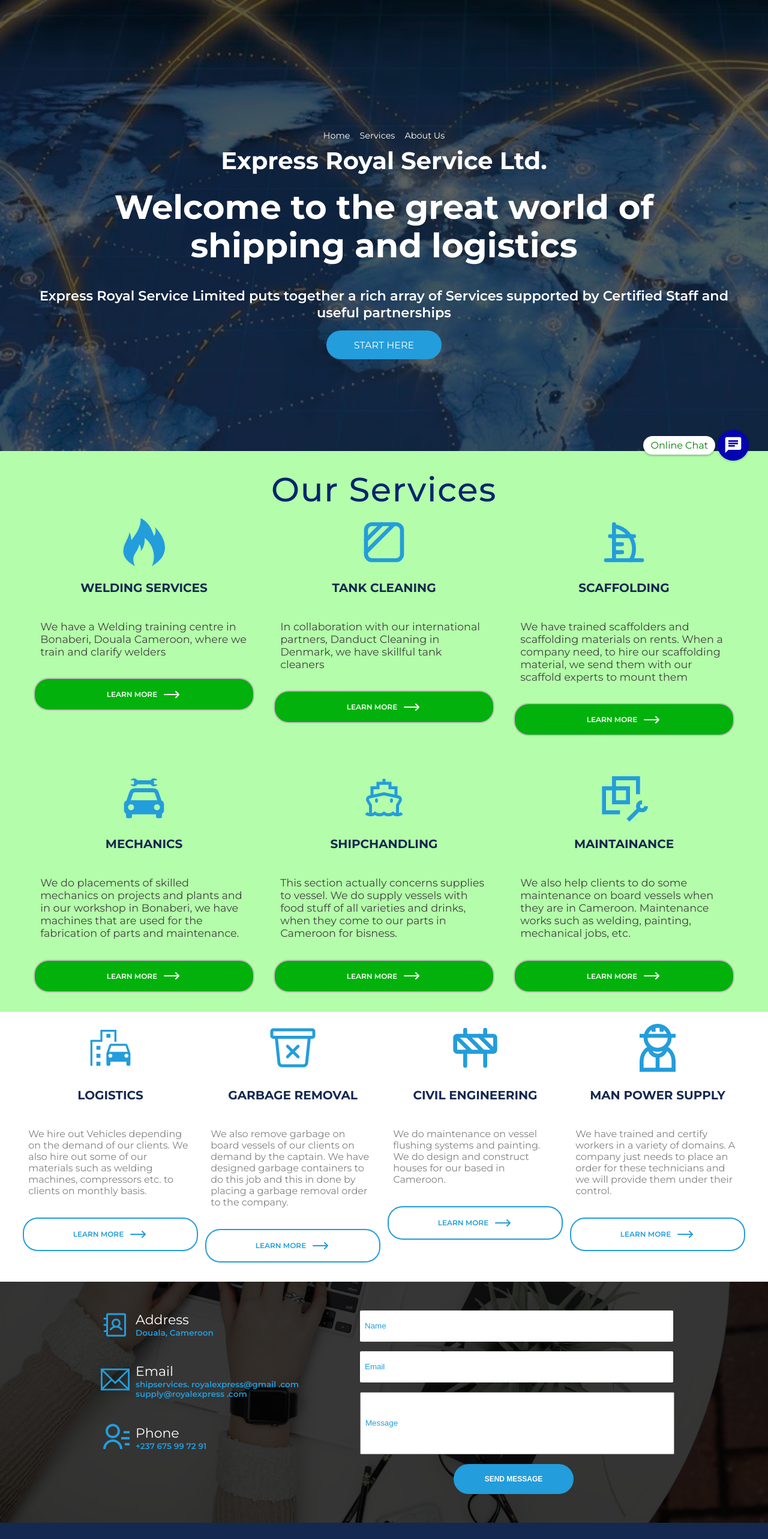
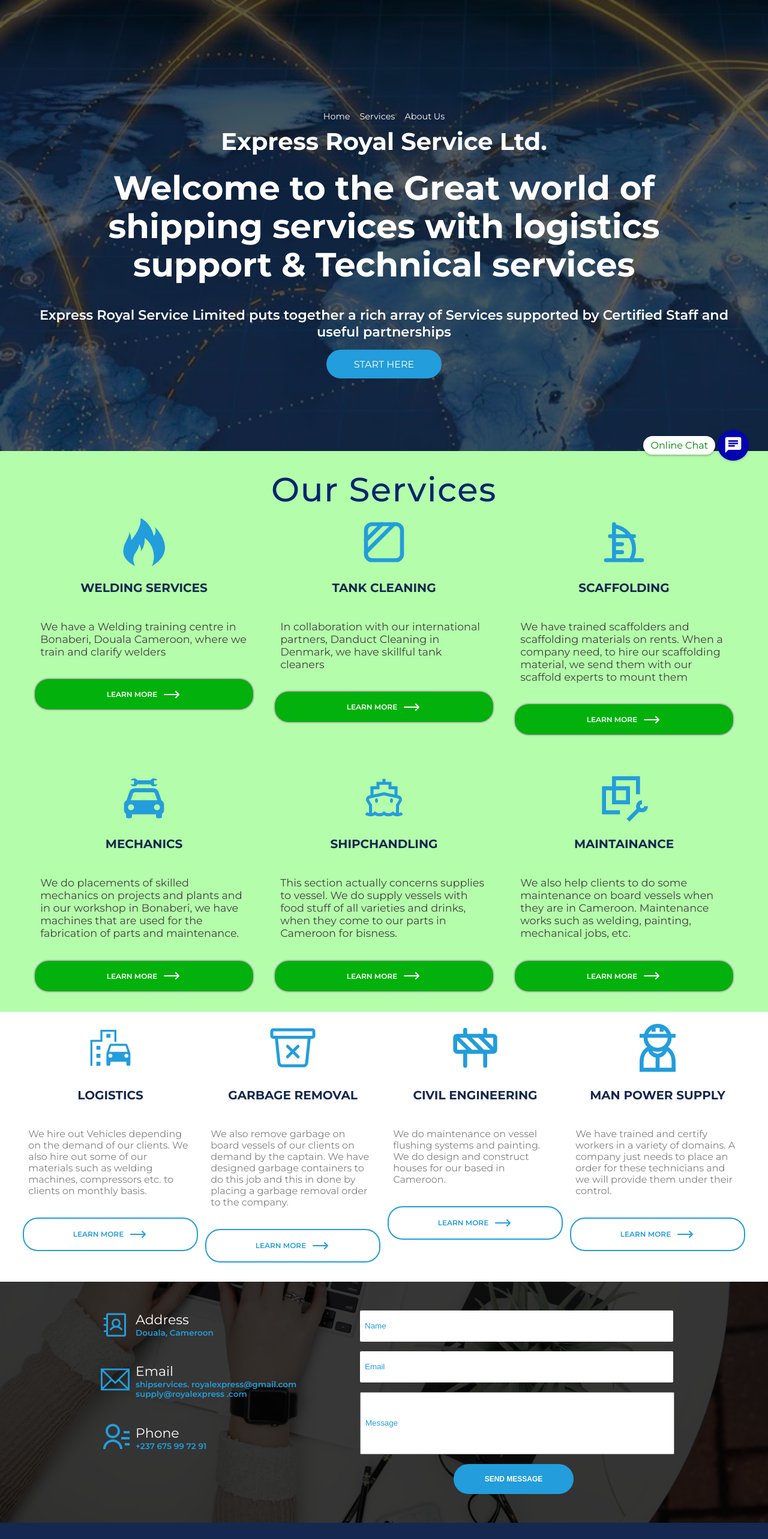
Before and after one commit to Crafty23Jay/Express-Royal-Service-Limited, a React (Vite) app: page / in a window 1280 px wide. Shown: the top 2566 px of the page at 60% size. Built offline with nearby package versions, Linux system fonts and the light colour scheme.

Commit message:
gmail & whatsapp function

```diff
--- a/src/Components/Footer.css
+++ b/src/Components/Footer.css
@@ -44,6 +44,10 @@
     font-size: 1rem;
     margin: 0 !important;
 }
+.email-link{
+    text-decoration: none;
+    color: #239DDB;
+}
 
 
 
--- a/src/Components/Footer.jsx
+++ b/src/Components/Footer.jsx
@@ -3,6 +3,7 @@
 import { PiPhoneCallLight } from "react-icons/pi";
 import { PiTimerLight } from "react-icons/pi";
 import { GoMail } from "react-icons/go";
+import { Link } from 'react-router-dom';
 
 const Footer = () => {
   return (
@@ -25,8 +26,8 @@
             <GoMail class="f-icon"/>
             <div class="div-1-dtl">
                 <h2>Need some help?</h2>
-                <h4 class="dtl-h4">shipservices. royalexpress@gmail.com</h4>
-                <h4 class="dtl-h4">supply@royalexpress .com</h4>
+                <Link to="mailto:shipservices.royalexpress@gmail.com" class="email-link"><h4 class="dtl-h4">shipservices. royalexpress@gmail.com</h4></Link>
+                <Link to="mailto:supply@royalexpress.com" class="email-link"><h4 class="dtl-h4">supply@royalexpress .com</h4></Link>
             </div>
         </div>
     </section>
--- a/src/Components/HeroSec.jsx
+++ b/src/Components/HeroSec.jsx
@@ -5,11 +5,13 @@
 
 const HeroSec = () => {
   return (
-    <main class="home-hero" id='ier'>
+    <main class="home-hero">
             <div class="hero-cont">
               <Nav />
               <h4>Express Royal Service Ltd.</h4>
-              <h1>Welcome to the great  world of shipping and logistics</h1>
+              <h1 id='home-header'>Welcome to the Great world of shipping services with logistics support &
+                Technical services
+                </h1>
               <p>Express Royal Service Limited puts together a rich array of Services
                 supported by Certified Staff and useful partnerships
               </p>
--- a/src/Components/OnlineChat.css
+++ b/src/Components/OnlineChat.css
@@ -33,6 +33,7 @@
     align-items: center;
     justify-content: center;
     box-shadow: 0px 0px 4px rgba(11, 11, 59, 0.363);
+    text-decoration: none;
 }
 .circle:hover{
     background-color: rgb(60, 60, 233);
--- a/src/Components/OnlineChat.jsx
+++ b/src/Components/OnlineChat.jsx
@@ -1,14 +1,17 @@
 import React from 'react'
 import './OnlineChat.css'
 import { MdChat } from "react-icons/md";
+import { Link } from 'react-router-dom';
 
 const OnlineChat = () => {
   return (
     <main class="chat-cont">
         <div class="rectangle">Online Chat</div>
-        <botton class="circle">
-            <MdChat class="icon"/>
-        </botton>
+        <Link to="https://wa.link/q09pso">
+          <botton class="circle">
+              <MdChat class="icon"/>
+          </botton>
+        </Link>
     </main>
   )
 }
--- a/src/Pages/Home.css
+++ b/src/Pages/Home.css
@@ -165,7 +165,10 @@
 
 
 }
-
+.email-link{
+    text-decoration: none;
+    color: #239DDB;
+}
 .left-contact {
     /* flex: 1; */
     width: 30%;
@@ -271,6 +274,7 @@
     transition: 0.5s ease;
 }
 
+
 @media (max-width: 600px) {
     .services {
         width: fit-content;
--- a/src/Pages/Home.jsx
+++ b/src/Pages/Home.jsx
@@ -21,6 +21,7 @@
 import { TfiEmail } from "react-icons/tfi";
 import { RiContactsLine } from "react-icons/ri";
 import Nav from '../Components/Nav';
+import { Link } from 'react-router-dom';
 
 const Home = () => {
     return(
@@ -130,8 +131,8 @@
                         </div>
                         <div class="new-details">
                             <p class="left-contact-details">Email</p>
-                            <p class="details">shipservices. royalexpress@gmail .com</p>
-                            <p class="details">supply@royalexpress .com</p>
+                            <Link to="mailto:shipservices.royalexpress@gmail.com" class="email-link"><p class="details">shipservices. royalexpress@gmail.com</p></Link>
+                            <Link to="mailto:supply@royalexpress.com" class="email-link"><p class="details">supply@royalexpress .com</p></Link>
                         </div>
                     </div>
                     <div class="contact-details">
--- a/src/Pages/Services.jsx
+++ b/src/Pages/Services.jsx
@@ -23,8 +23,7 @@
             <div class="hero-cont" id='service-hero'>
                 <Nav />
                 <h1>Great Shipping Services with Logistical Support & Technical Services</h1>
-                <p>Express Royal Service Limited puts together a rich array of Services supported by Certified Staff and
-                    useful partnerships
+                <p>Welcome to the Great world of shipping services with logistics support & Technical services
                 </p>
             </div>
         </main>
```
